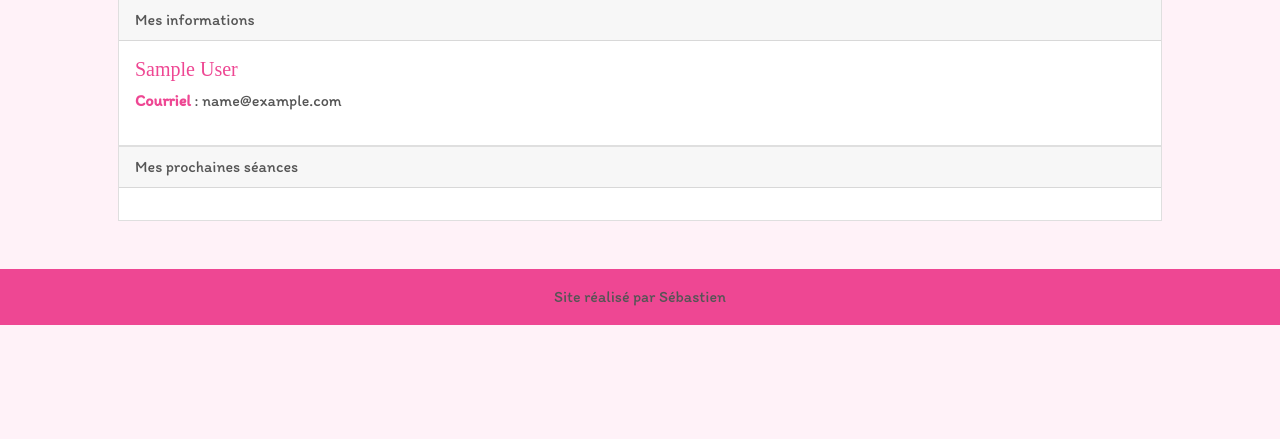
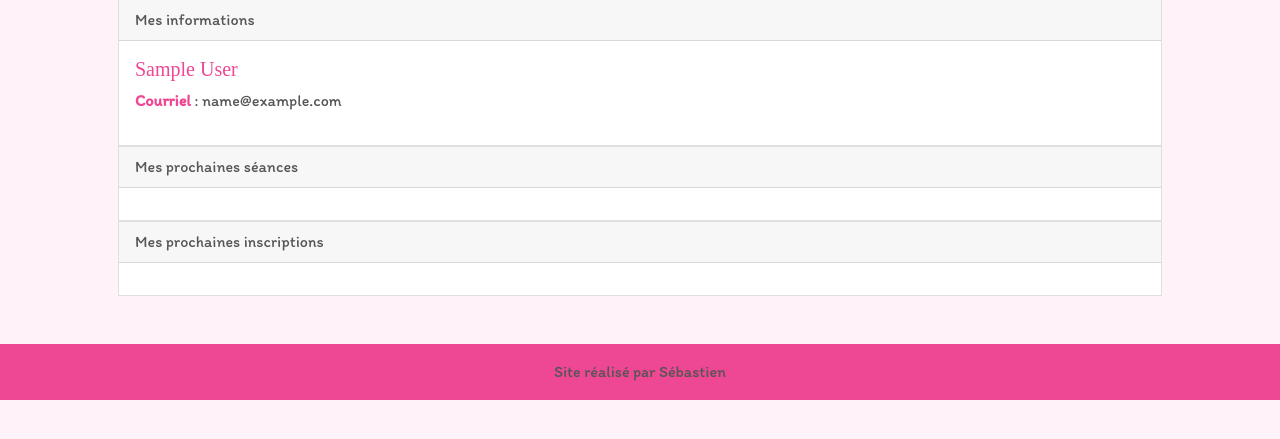
Before and after one commit to sverbois/phoenix, a Django app: page /coaching/dashboard in a window 1280 px wide. Shown: the part 217-656 px from the top of the page. Run offline with Django 3.2, Linux system fonts and the light colour scheme; the visitor is signed in with stand-in values (Sample User, id 1); data that the repository does not hold is empty; some libraries are stand-ins or nearby versions; some web fonts are replaced.

Commit message:
Add an inscription generic deleteview

```diff
--- a/coaching/templates/coaching/dashboard.html
+++ b/coaching/templates/coaching/dashboard.html
@@ -31,4 +31,17 @@
       {% endfor %}
     </div>
 </div>
+<div class="card">
+  <div class="card-header">Mes prochaines inscriptions</div>
+  <div class="card-body">
+    {% for inscription in next_inscriptions %}
+    <div class="card-text pb-3">
+      {{inscription}}
+      <a href="{% url 'coaching:delete-inscription' inscription.id %}" class="btn btn-primary text-white">
+        Se désinscrire (avec sécurité)
+      </a>
+    </div>
+    {% endfor %}
+  </div>
+</div>
 {% endblock %}
--- a/coaching/urls.py
+++ b/coaching/urls.py
@@ -9,4 +9,9 @@ urlpatterns = [
     path("courses", views.CoursesView.as_view(), name="courses"),
     path("courses/<int:pk>/", views.CourseView.as_view(), name="course"),
     path("inscription", views.inscription_view, name="inscription"),
+    path(
+        "delete-inscription/<int:pk>/",
+        views.DeleteInscription.as_view(),
+        name="delete-inscription",
+    ),
 ]
--- a/coaching/views.py
+++ b/coaching/views.py
@@ -6,9 +6,11 @@ from django.http import HttpResponse
 from django.http import HttpResponseRedirect
 from django.shortcuts import render
 from django.urls import reverse
+from django.urls import reverse_lazy
 from django.utils.decorators import method_decorator
 from django.views import View
 from django.views import generic
+from django.views.generic.edit import DeleteView
 
 from .models import Course
 from .models import Inscription
@@ -23,10 +25,13 @@ class DashboardView(View):
     @method_decorator(login_required)
     def get(self, request):
         self.request = request
-        context = {"next_sessions": self.get_next_sessions()}
+        context = {
+            "next_inscriptions": self.get_next_inscriptions(),
+            "next_sessions": self.get_next_sessions(),
+        }
         return render(request, "coaching/dashboard.html", context)
 
-    def get_next_sessions(self):
+    def get_next_inscriptions(self):
         now = datetime.now()
         current_user = self.request.user
         inscriptions = (
@@ -34,6 +39,10 @@ class DashboardView(View):
             .filter(session__start__gt=now)
             .order_by("session__start")
         )
+        return inscriptions
+
+    def get_next_sessions(self):
+        inscriptions = self.get_next_inscriptions()
         return [ins.session for ins in inscriptions]
 
 
@@ -75,3 +84,9 @@ def inscription_view(request):
                 request, f"Votre inscription {old_inscription} a bien été effacée."
             )
     return HttpResponseRedirect(reverse("coaching:dashboard"))
+
+
+class DeleteInscription(DeleteView):
+    model = Inscription
+    template_name = "coaching/delete-inscription.html"
+    success_url = reverse_lazy("coaching:dashboard")
```
Also changed, not shown: coaching/templates/coaching/delete-inscription.html (added, +13 -0 lines).
